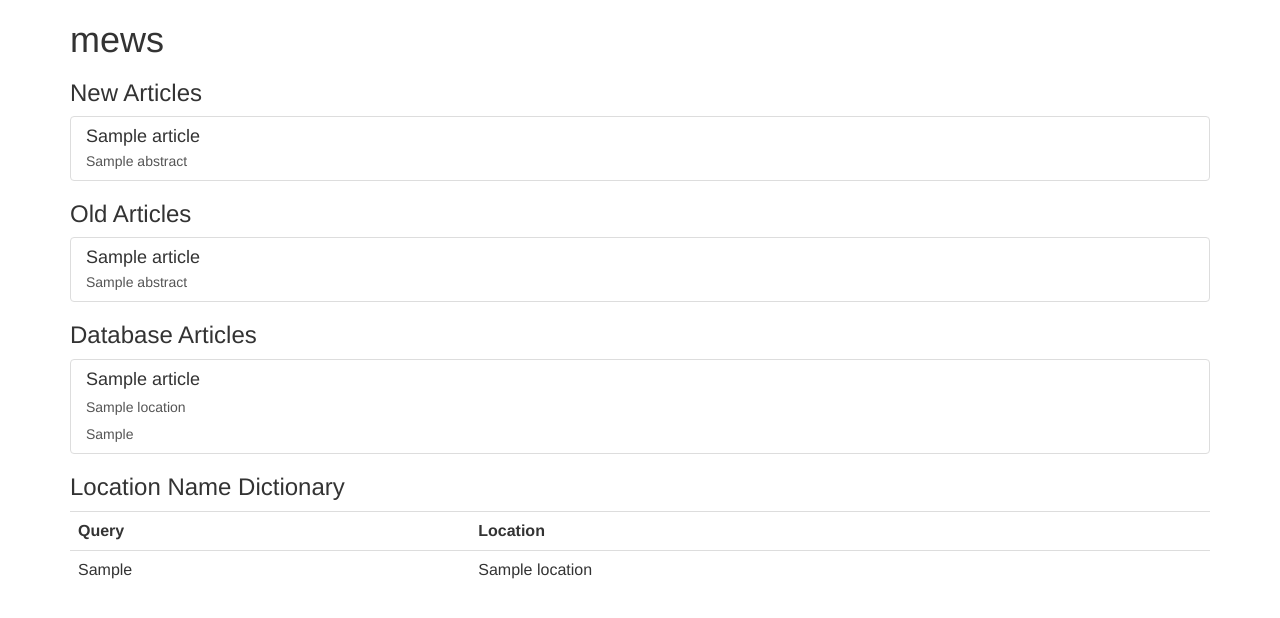
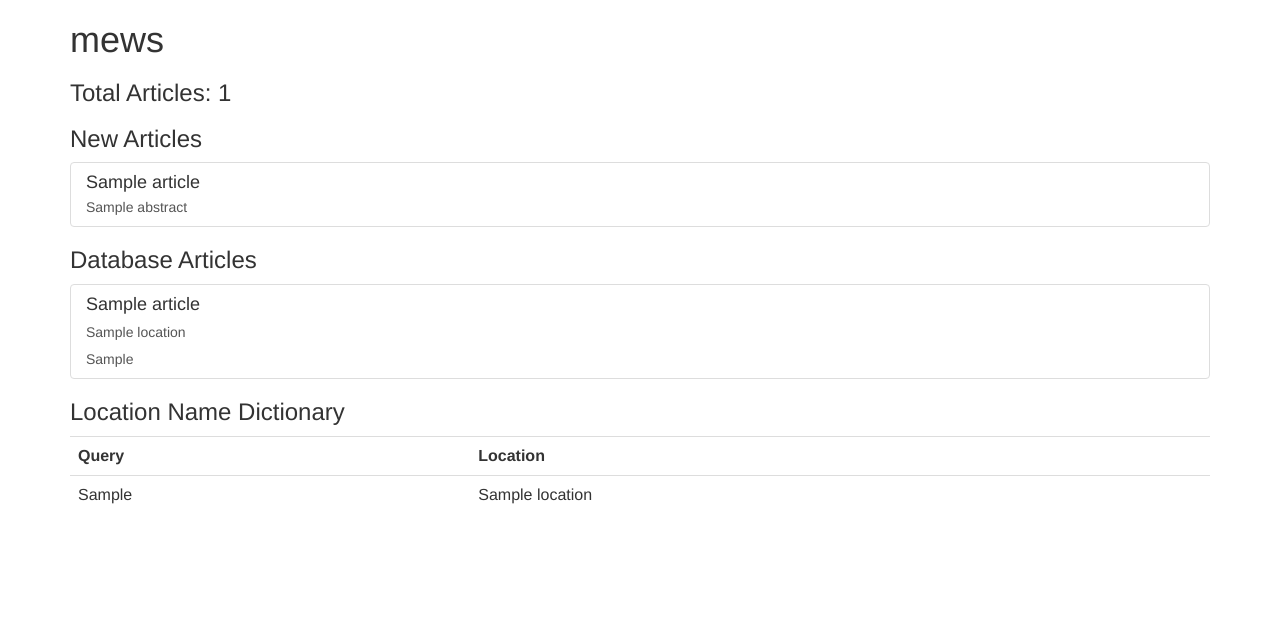
Before and after one commit to kelvindo/mews, a Django app: template mews/templates/visualizer/collect.html in a window 1280 px wide. Shown: the top 618 px of the page. Run offline with Django 3.2, Linux system fonts and the light colour scheme; tables that the repository leaves empty hold one stand-in row (values such as "Sample post"); the template is opened without the code that fills it: values that come from a table or form of the project are taken from there, most other values are stand-ins (such as "Sample title", 1, 10 or a date in 2020); parts of the project's set-up code (start-up, migrations or seed data) failed here and were passed over; some libraries are stand-ins or nearby versions.

Commit message:
Farming code working hard

```diff
--- a/mews/templates/visualizer/collect.html
+++ b/mews/templates/visualizer/collect.html
@@ -2,7 +2,7 @@
 
 {% block head %}
 
-<meta http-equiv="refresh" content="300">
+<meta http-equiv="refresh" content="600">
 
 {% endblock %}
 
@@ -12,19 +12,11 @@
 
     <h1>mews</h1>
 
+    <h3>Total Articles: {{ numArticles }}</h3>
+
     <h3>New Articles</h3>
     <div class="list-group">
       {% for article in newArticles %}
-        <a href="{{ article.url }}" class="list-group-item">
-          <h4 class="list-group-item-heading">{{ article.title }}</h4>
-          <p class="list-group-item-text">{{ article.abstract }}</p>
-        </a>
-      {% endfor %}
-    </div>
-
-    <h3>Old Articles</h3>
-    <div class="list-group">
-      {% for article in oldArticles %}
         <a href="{{ article.url }}" class="list-group-item">
           <h4 class="list-group-item-heading">{{ article.title }}</h4>
           <p class="list-group-item-text">{{ article.abstract }}</p>
--- a/mews/visualizer/urls.py
+++ b/mews/visualizer/urls.py
@@ -6,8 +6,11 @@ urlpatterns = [
     #/ - landing page. currently displays list of articles
     url(r'^$', views.index, name='index'),
 
-    #/collect_articles - shows the map
+    #/collect_articles - collect articles
     url(r'^collect_articles$', views.collect_articles, name='collect_articles'),
+
+    #/remove_dups - removes duplicate articles
+    url(r'^remove_dups$', views.remove_dups, name='remove_dups'),
 
     #/map - shows the map
     url(r'^map$', views.map, name='map'),
```
Also changed, not shown: mews/visualizer/views.py (+13 -7 lines).
